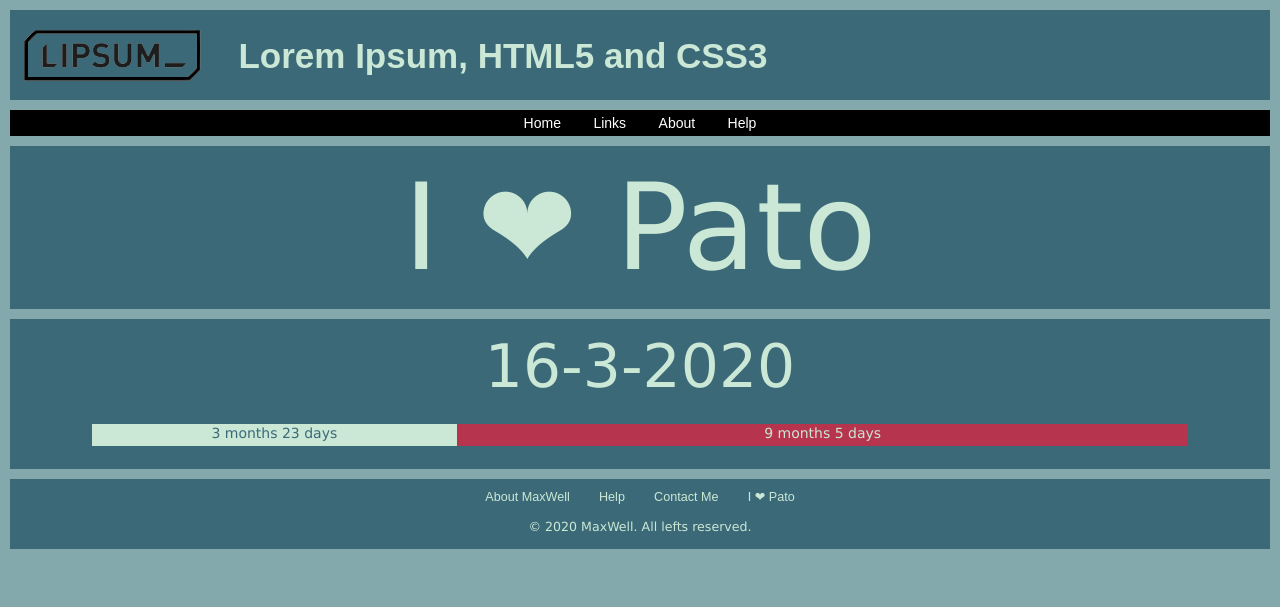
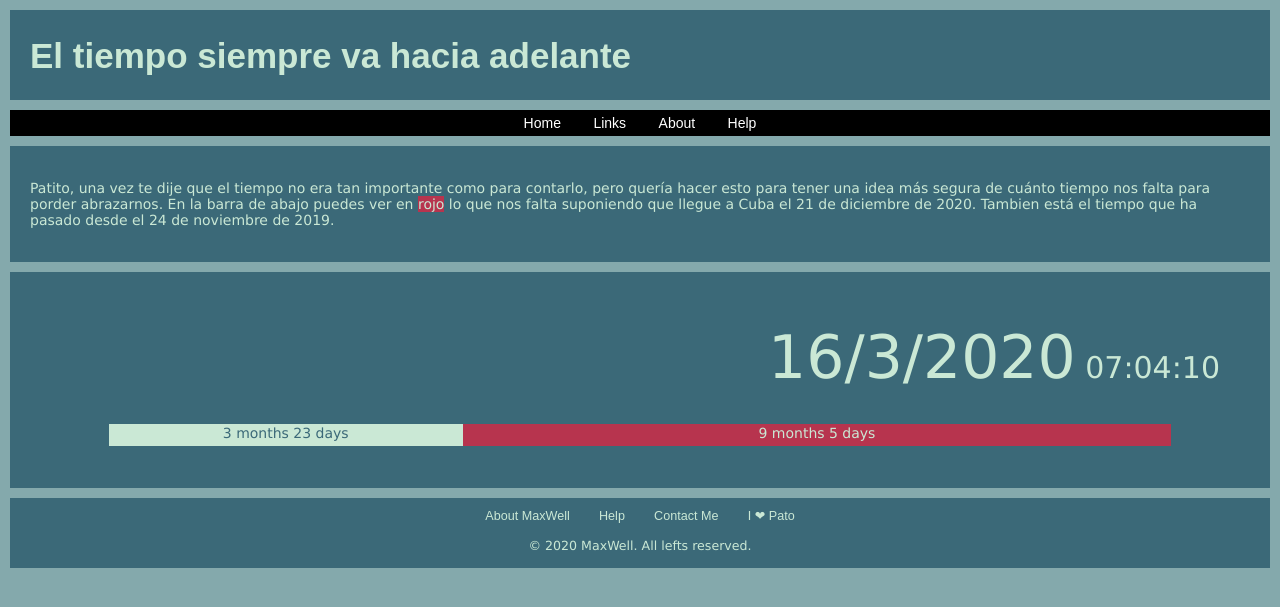
Before and after one commit to studentenherz/test, a PHP site: page / in a window 1280 px wide. Shown: the top 607 px of the page. Run offline with PHP 8.4, Linux system fonts and the light colour scheme.

Commit message:
progress bar 2

```diff
--- a/css/master.css
+++ b/css/master.css
@@ -11,6 +11,7 @@ body{
   background-color: #3b6978;
   margin: 10px;
   height: 90px;
+  padding: 0 20px;
   line-height: 90px;
 }
 
@@ -78,7 +79,7 @@ body{
   text-align: center;
   color: #cae8d5;
   background-color: #3b6978;
-  padding: 1px;
+  padding: 20px;
   margin: 10px;
 }
 
@@ -202,6 +203,14 @@ a {
   align-self: center;
 }
 
+#date{
+  font-size: 60px;
+}
+
+#time{
+  font-size: 30px;
+}
+
 /* ========== Heading Section =============== */
 
 h1{
--- a/index.html
+++ b/index.html
@@ -12,8 +12,8 @@
   </head>
   <body>
     <div class="header">
-        <img src="images/0.png" class="logo">
-        <h3>Lorem Ipsum, HTML5 and CSS3</h3>
+        <!-- <img src="images/hug.png" class="logo"> -->
+        <h3> El tiempo siempre va hacia adelante</h3>
     </div>
 
     <div class="navbar">
@@ -125,11 +125,15 @@
     </div> -->
 
 
+    <!-- <div class="secondary">
+      <p id="love">I &#10084 Pato</p>
+    </div> -->
     <div class="secondary">
-      <p id="love">I &#10084 Pato</p>
+      <p style="text-align:left">Patito, una vez te dije que el tiempo no era tan importante como para contarlo, pero quería hacer esto para tener una idea más segura de cuánto tiempo nos falta para porder abrazarnos. En la barra de abajo puedes ver en <span style="background-color:#b7344e; color: #cae8d5;">rojo</span> lo que nos falta suponiendo que llegue a Cuba el 21 de diciembre de 2020. Tambien está el tiempo que ha pasado desde el 24 de noviembre de 2019.</p>
     </div>
     <div class = "secondary">
-      <p id="timer">time</p>
+
+      <p style="text-align : right; margin: 30px;"><span id="date">date</span><span id="time">time</span></p>
       <div id="progressbar"><div id="progressbar1">uno</div><div id="progressbar2">dos</div></div>
     </div>
 
--- a/js/script.js
+++ b/js/script.js
@@ -28,7 +28,7 @@
 // }
 
 function displayDate(date){
-    var datestr = date[2] + "-" + date[1] + "-" + date[0];
+    var datestr = date[2] + "/" + date[1] + "/" + date[0];
     return datestr;
 }
 
@@ -76,10 +76,9 @@ function countdown(){
   var secstart = toSec(startdate), secspected = toSec(specteddate);
   var percent = 100*(toSec(now) - secstart)/(secspected - secstart);
 
-  // document.getElementById("elapsed").innerHTML = elapsed[1] + " months      " + elapsed[2] + " days";
-  // document.getElementById("remaining").innerHTML = remaining[1] + " months      " + remaining[2] + " days";
 
-  document.getElementById("timer").innerHTML = displayDate(now);
+  document.getElementById("date").innerHTML = displayDate(now);
+  document.getElementById("time").innerHTML = displayTime(now);
   document.getElementById("progressbar1").style.width = percent + "%";
   document.getElementById("progressbar1").innerHTML = elapsed[1] + " months      " + elapsed[2] + " days";
   document.getElementById("progressbar2").style.width = (90 - percent) + "%";
```
Also changed, not shown: images/hug.png (added).
